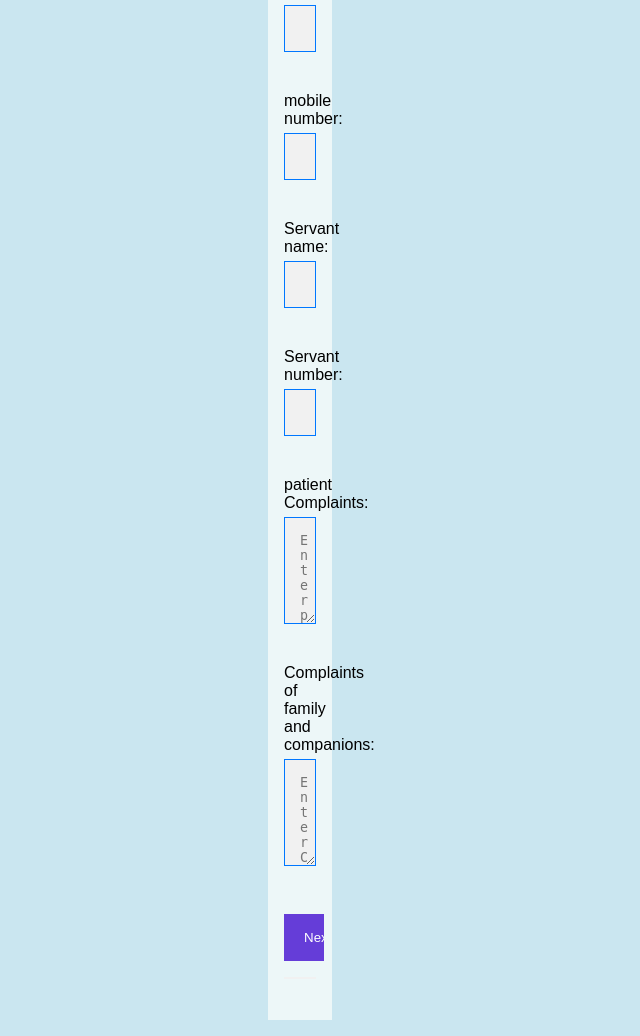
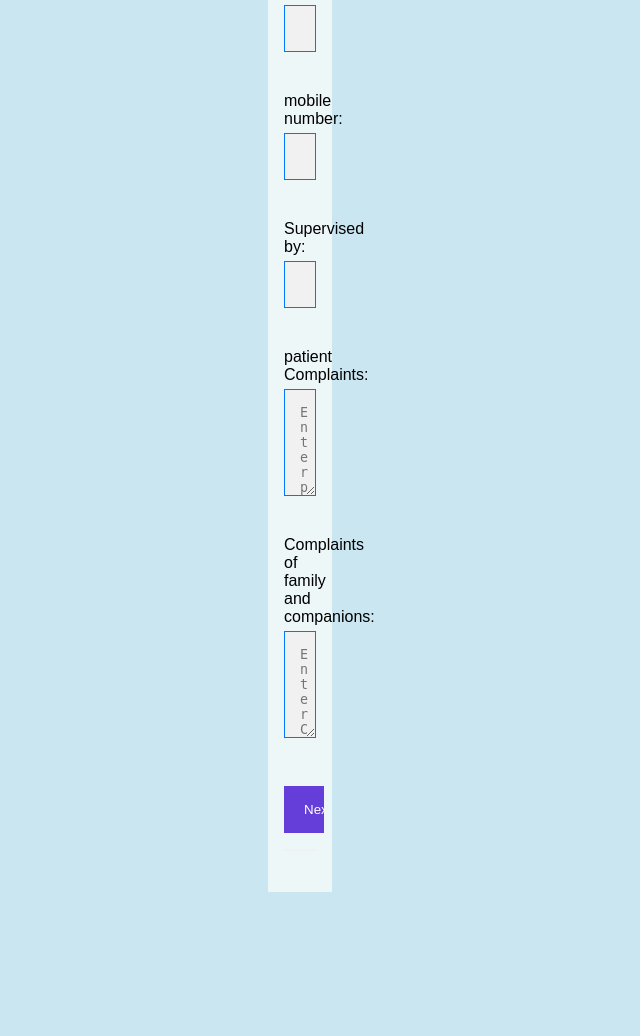
Before and after one commit to commando01000/project, a PHP site: page /regFP in a window 1280 px wide. Shown: the part 1342-2378 px from the top of the page, without its empty margins (340-980 px from the left). After the commit the page ends 2234 px from the top, so only its background shows below. Run offline with PHP 8.4, Linux system fonts and the light colour scheme.

Commit message:
Update regFP.php

```diff
--- a/regFP.php
+++ b/regFP.php
@@ -39,12 +39,9 @@
   <br><br>
   mobile number: <input type="number" placeholder="Enter mobile number"name="mobile number" required>
   <br><br>
-  Servant name: <input type="text" placeholder="Enter Servant name" name="Servant name"required>
-  <br><br>
-  Servant number: <input type="number" placeholder="Enter Servant number"name="Servant number" required>
+   Supervised by: <input type="text" placeholder="Enter Supervised by"name="Supervised by" required>
   <br><br>
   patient Complaints: <textarea name="patient Complaint" placeholder="Enter patient Complaint" rows="5" cols="40"required></textarea>
-
   <br><br>
   Complaints of family and companions: <textarea name="Complaints of family and companions" placeholder="Enter Complaints of family and companions" rows="5" cols="40"required></textarea>
   <br><br>
```
